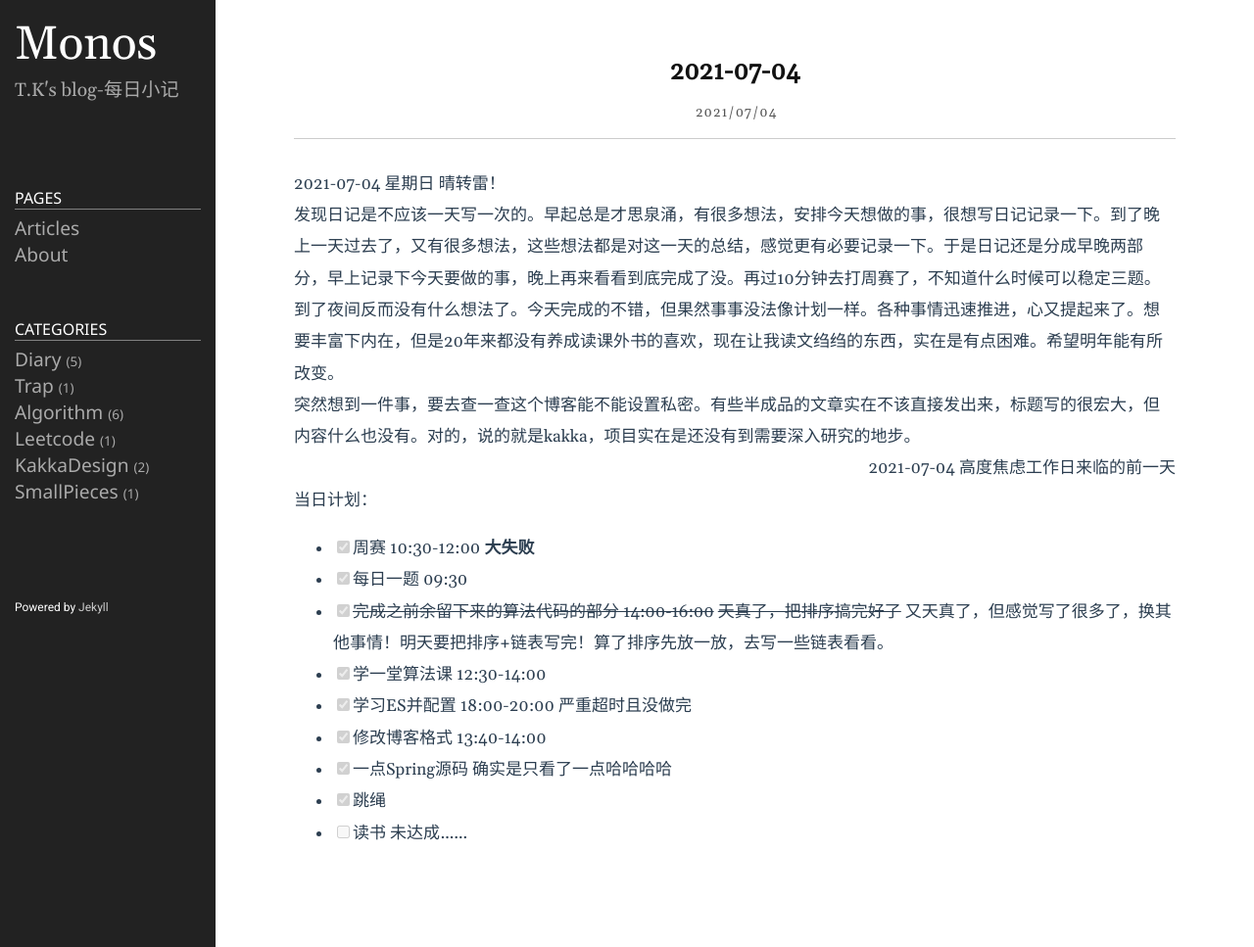
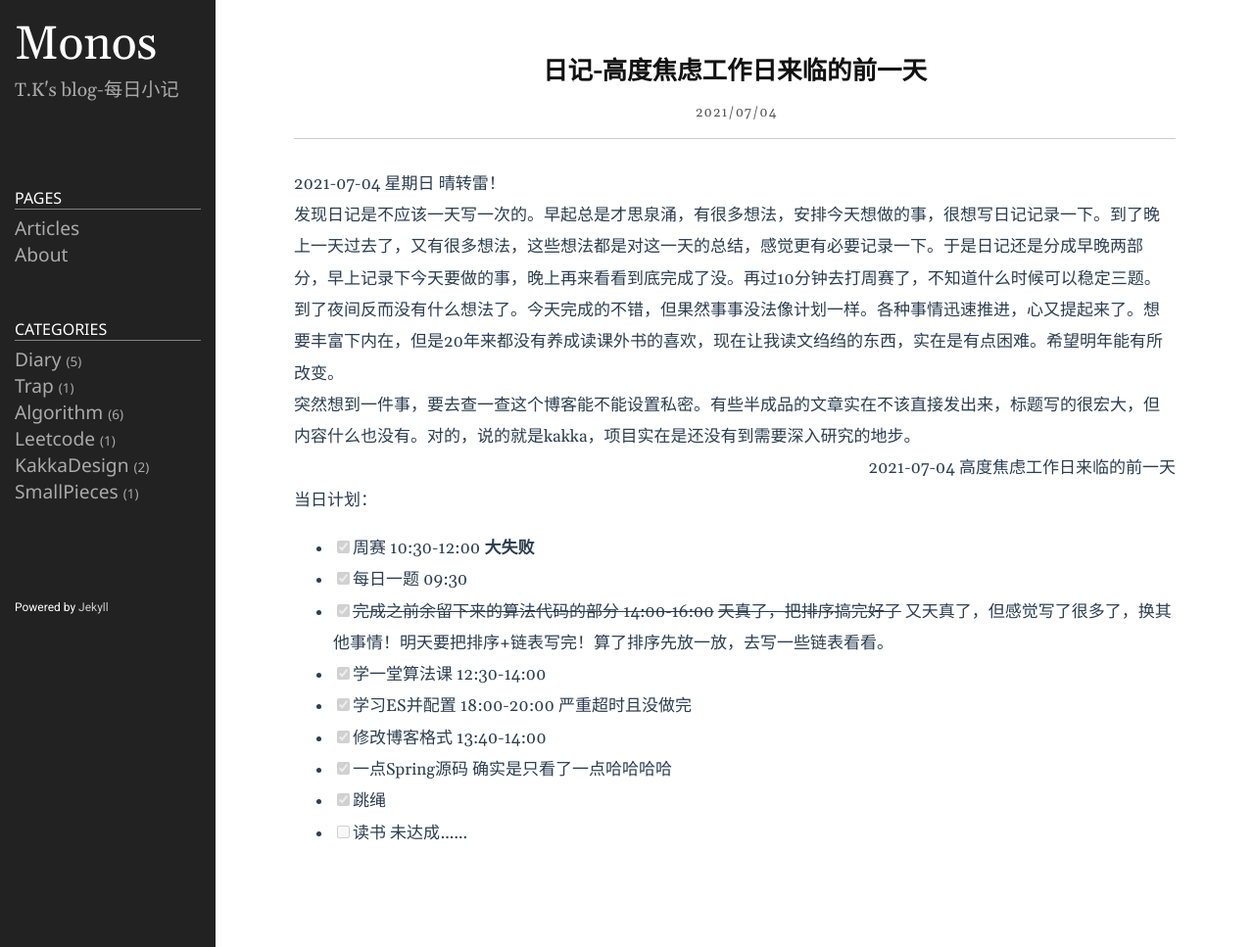
Before and after one commit to Taunk714/Taunk.github.io, a Jekyll site: the page built from _posts/2021-07-04-日记.md, in a window 1280 px wide. Shown: the whole page at 98% size. Built offline with Jekyll 4.4.1, drawn with Linux system fonts in a browser that asks for light colours.

Commit message:
修改文件: _posts/2021-07-04-日记.md

```diff
--- a/_posts/2021-07-04-日记.md
+++ b/_posts/2021-07-04-日记.md
@@ -1,6 +1,6 @@
 ---
 layout: post
-title: "2021-07-04"
+title: "日记-高度焦虑工作日来临的前一天"
 category: diary
 icon: www
 keywords: diary
```
